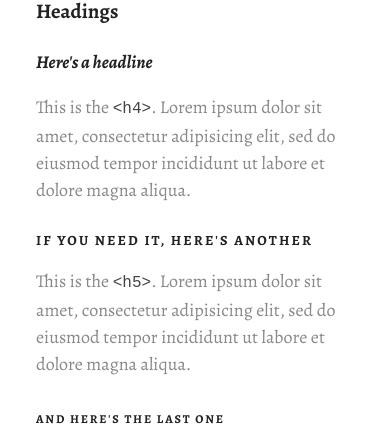
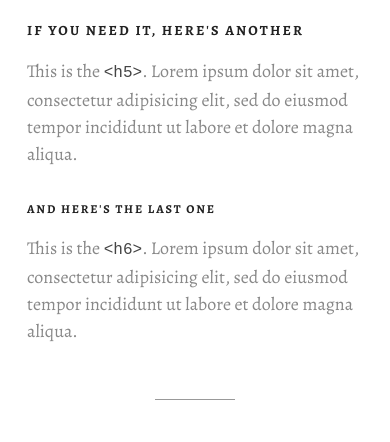
Before and after one commit to house/tea, a plain HTML site: page index.html in a window 390 px wide. Shown: the part 3000-3442 px from the top of the page. Drawn offline with nearby package versions, Linux system fonts and the light colour scheme.

Commit message:
tweak spacing for mobile

```diff
--- a/css/styles.css
+++ b/css/styles.css
@@ -165,14 +165,14 @@ footer {
 }
 
 @media screen and (max-width: 770px) {
-  body {font-size: 18px;border-top: 2px solid #eeeeee;}
-  hr {margin: 4em auto;}
-  header hgroup {margin: 0 2em;}
-  header h1 { font-size: 1.75em;}
-  header h2 {font-size: 1.5em;}
-  #content, footer {padding: 0 2em;}
+  body {font-size: 18px; border-top: 2px solid #eeeeee; }
+  hr {margin: 4em auto; }
+  header hgroup {margin: 0 2em; }
+  header h1 { font-size: 1.75em; }
+  header h2 {font-size: 1.5em; }
+  #content, footer { padding: 0 2em; }
   #content { padding-top: 2em; }
-  .downloads ul { padding: 0 1em;}
+  .downloads ul { padding: 0 1em; }
 }
 
 @media screen and (max-width: 600px) {
@@ -180,7 +180,7 @@ footer {
   .downloads ul { padding: 0; }
   .downloads ul li { margin: 0 auto; width: 100%; padding: 0; }
   .downloads ul li a { padding-top: 1em; display: block; width: 100%; }
-  .downloads ul li a:hover { background: #eee; border-bottom: 1px solid #ddd;}
+  .downloads ul li a:hover { background: #eee; border-bottom: 1px solid #ddd; }
 }
 
 @media screen and (max-width: 480px) {
@@ -188,4 +188,6 @@ footer {
   header hgroup { margin: 0 1em; }
   header div { padding: 1em 2em; }
   header h2 { font-size: 1.25em; }
+  hr { margin: 3em auto; }
+  #content, footer { padding: 0 1.5em;}
 }
```
